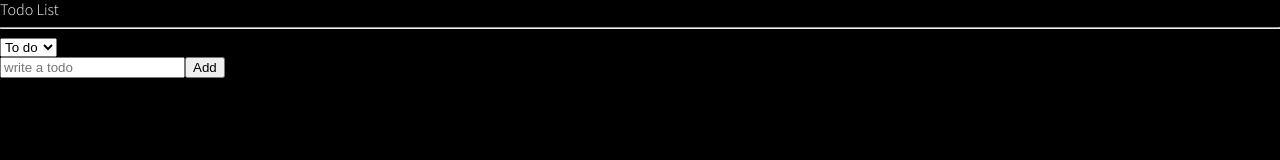
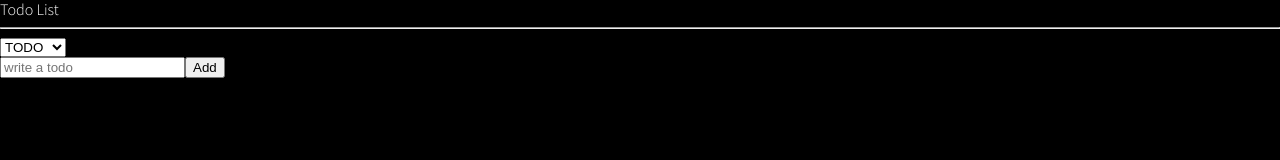
Before and after one commit to Alpaca92/to-do-list-2022, a React (Create React App) app: page / in a window 1280 px wide. Shown: the top 160 px of the page. Built offline with nearby package versions, Linux system fonts and the light colour scheme.

Commit message:
update todolist select option

```diff
--- a/src/atoms.ts
+++ b/src/atoms.ts
@@ -1,7 +1,7 @@
 import { atom, selector } from "recoil";
 
 export enum Categories {
-  "TO_DO" = "TO_DO",
+  "TODO" = "TODO",
   "DOING" = "DOING",
   "DONE" = "DONE"
 }
@@ -13,7 +13,7 @@ export interface ITodo {
 
 export const categoryState = atom<Categories>({
   key: "category",
-  default: Categories.TO_DO,
+  default: Categories.TODO,
 });
 
 export const todoState = atom<ITodo[]>({
--- a/src/components/ToDoList.tsx
+++ b/src/components/ToDoList.tsx
@@ -17,9 +17,9 @@ function ToDoList() {
       <hr />
       <form>
         <select value={category} onInput={onInput}>
-          <option value={Categories.TO_DO}>To do</option>
-          <option value={Categories.DOING}>Doing</option>
-          <option value={Categories.DONE}>Done</option>
+          {Object.keys(Categories).map((key) => (
+            <option value={key}>{key}</option>
+          ))}
         </select>
       </form>
       <CreateTodo />
--- a/src/components/Todo.tsx
+++ b/src/components/Todo.tsx
@@ -33,8 +33,8 @@ function Todo({ text, category, id }: ITodo) {
   return (
     <li>
       <span>{text}</span>
-      {category !== Categories.TO_DO && (
-        <button onClick={() => onChangeCategory(Categories.TO_DO)}>
+      {category !== Categories.TODO && (
+        <button onClick={() => onChangeCategory(Categories.TODO)}>
           Todo
         </button>
       )}
```
